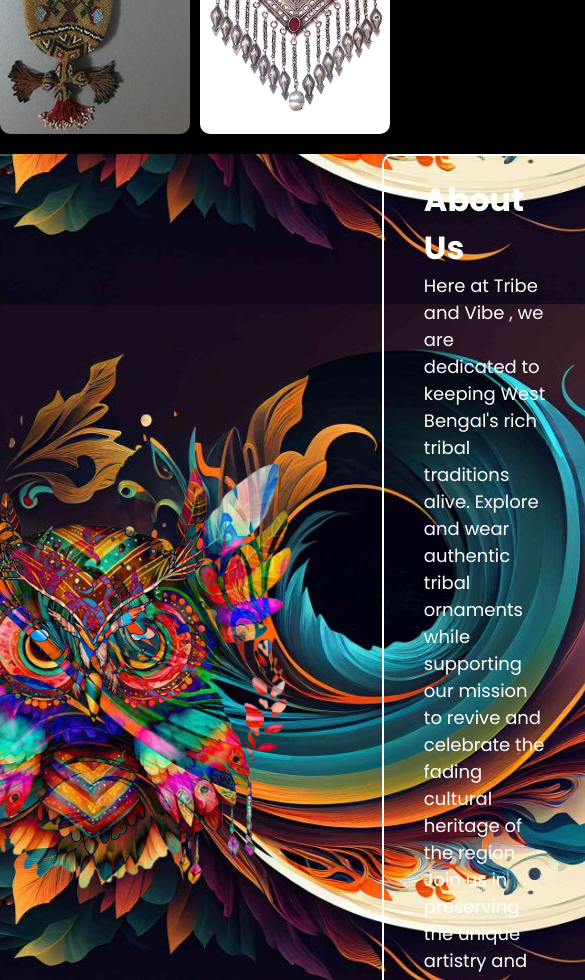
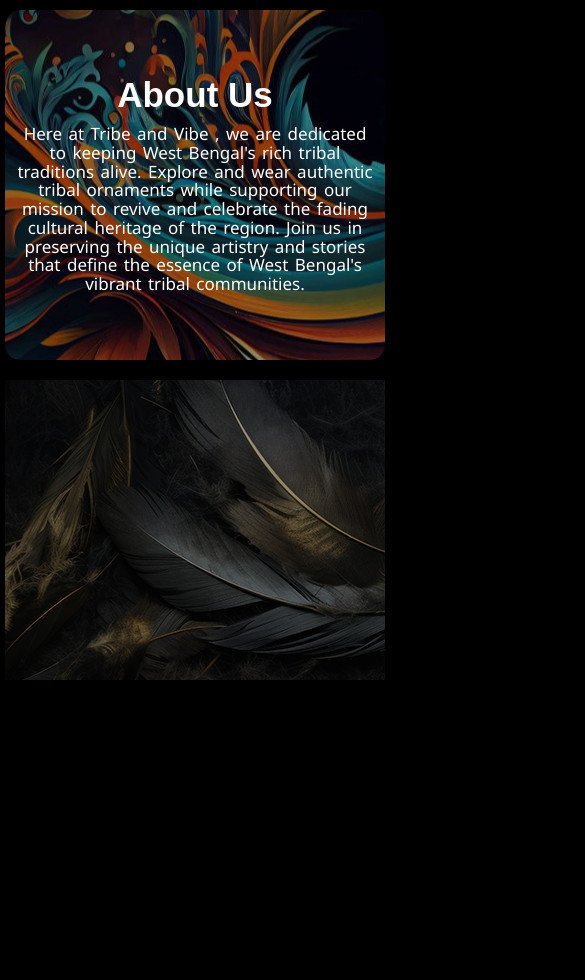
Before and after one commit to Sypher0Dronzer/Tribe-and-Vibe, a plain HTML site: page index.html in a window 390 px wide. Shown: the part 1020-2000 px from the top of the page, 585 px wide, since content can reach past the window. After the commit the page ends 1700 px from the top, so only its background shows below. Drawn offline with nearby package versions, Linux system fonts and the light colour scheme; a web font is replaced by a local one.

Commit message:
about-us done

```diff
--- a/css/imports.css
+++ b/css/imports.css
@@ -3,3 +3,6 @@
 @import url('https://fonts.googleapis.com/css2?family=Protest+Riot&display=swap');
 
 @import url('https://fonts.googleapis.com/css2?family=Manrope:wght@200..800&family=Protest+Riot&display=swap');
+@import url('https://fonts.googleapis.com/css2?family=Noto+Sans:ital,wght@0,100..900;1,100..900&display=swap');
+
+@import url('https://fonts.googleapis.com/css2?family=Noto+Sans:ital,wght@0,100..900;1,100..900&family=Protest+Revolution&display=swap');
--- a/css/main.css
+++ b/css/main.css
@@ -10,10 +10,13 @@ button{
   font-weight: 500;
 }
 body {
+  scroll-behavior: smooth;
   background: black;
   color: white;
   font-family: poppins;
   overflow-x: hidden;
+  scroll-padding-top: 45px;
+
 }
 .section1 {
   height: 70vh;
@@ -225,6 +228,8 @@ color: white;
 .about-us{
   display: flex;
   justify-content: center;
+  margin-top: 20px;
+  font-family: noto sans;
 
 }
 .about-us .grid-2{
@@ -233,6 +238,20 @@ color: white;
   max-width: 1200px;
 display: grid;
 grid-template-columns: 1fr 1fr;
+position: relative;
+z-index: -2;
+border-radius: 15px;
+
+}
+.about-us .grid-2::after{
+content: '';
+position: absolute;
+top: 0;
+right: 0;
+left: 0;
+bottom: 0;
+background: #0000006b;
+z-index: -1;
 
 }
 
@@ -244,13 +263,72 @@ grid-template-columns: 1fr 1fr;
   justify-content: center;
   padding:  20px 40px;
 }
-.about-us .grid-2 .right{
-  border: white 2px solid;
-  border-radius: 10px;
+.about-us .grid-2 .right h1{
+  font-family: "Protest Revolution", sans-serif;
+  font-size: 40px;
+  margin-bottom: 20px;
 }
 .about-us .grid-2 .right p{
-  font-size: 18px;
+  text-align: center;
+  font-size: 16px;
+  line-height: 110%;
+  word-spacing: 2px;
 }
 .about-us .grid-2 .left img{
-  mix-blend-mode: difference;
+  width: 100%;
 }
+@media (max-width:800px){
+  .about-us .grid-2 .left,
+.about-us .grid-2 .right{
+  padding:  10px 10px;
+
+}
+
+  .about-us .grid-2 .right p{
+    text-align: center;
+    font-size: 14px;
+    word-spacing: 2px;
+  }
+  .about-us .grid-2 .right h1{
+    font-size: 35px;
+    margin-bottom: 10px;
+  }
+}
+@media (max-width:600px){
+  .about-us .grid-2{
+    grid-template-columns: 1fr;
+    min-height: 350px;
+
+  }
+  .about-us .grid-2 .left{
+    display: none;
+  }
+  .about-us .grid-2 .right{
+    padding:  5px 10px;
+
+  }
+  .about-us .grid-2 .right p{
+    font-size: 17px;
+
+  }
+}
+/* --------------------------footer------------------- */
+
+.footer{
+  margin-top: 20px;
+  min-height: 300px;
+  background-image: url(../images/abtusbg2.jpg.png);
+  position: relative;
+  z-index: -2;
+}
+.footer::after{
+  content: '';
+position: absolute;
+top: 0;
+right: 0;
+left: 0;
+bottom: 0;
+background: #0000006b;
+z-index: -1;
+
+}
--- a/css/mobile.css
+++ b/css/mobile.css
@@ -3,12 +3,16 @@
     margin-top: 10px;
     display: block;
     text-align: center;
-    font-size: 30px;
+    font-size: 25px;
     background: linear-gradient(45deg,#f13c0f, #f2ff00);
     background-clip: text;
     -webkit-text-fill-color: transparent;
     font-family: "Protest Riot", sans-serif;
 
+  }
+  .section2 h1{
+    font-size: 25px;
+    line-height: 110%;
   }
 
   .section1 {
@@ -23,8 +27,7 @@
     display: none;
   }
   #main-content {
-    margin: 0;
-    margin-top: 60px;
+    margin: 60px 5px 0px 5px;
   }
   .mobile-nav {
     z-index: 100;
--- a/css/navbar.css
+++ b/css/navbar.css
@@ -14,55 +14,66 @@
   z-index: 100;
   min-height: 550px !important;
 }
-.laptop-min{
+.laptop-min {
   width: 60px;
   display: none;
   padding: 10px 5px;
-
 }
-.mobile-nav{
+.mobile-nav {
   display: none;
 }
-.laptop-max{
+.laptop-max {
   min-width: 200px;
   /* display: none; */
   padding: 10px 10px;
 }
 
-.laptop-min .nav-mid a,.laptop-min .nav-bottom a,.laptop-min .nav-top a{
+.laptop-min .nav-mid a,
+.laptop-min .nav-bottom a,
+.laptop-min .nav-top a {
   margin-bottom: 5px;
   display: flex;
   justify-content: center;
   color: white;
-
 }
-.navbar a:hover{
+.navbar a:hover {
+  background: rgba(255, 255, 255, 0.178);
+  box-shadow: rgba(201, 203, 235, 0.9) 0 8px 20px 0,
+    rgba(201, 203, 235, 0.9) 0px -8px 20px 0;
+  backdrop-filter: blur(3.5px);
+  -webkit-backdrop-filter: blur(3.5px);
   border-radius: 10px;
-background: #46464684;
+  border: 1px solid rgba(255, 255, 255, 0.18);
 }
-.laptop-max .nav-mid a,.laptop-max .nav-bottom a,.laptop-max .nav-top a{
+.laptop-max .nav-mid a,
+.laptop-max .nav-bottom a,
+.laptop-max .nav-top a {
   margin-bottom: 5px;
   align-items: center;
   color: white;
   display: grid;
   grid-template-columns: 0.5fr 1fr;
-
+  border: 1px transparent solid;
 }
- .nav-mid a img, .nav-top a img, .nav-bottom a img{
-    scale: .8;
+.nav-mid a img,
+.nav-top a img,
+.nav-bottom a img {
+  scale: 0.8;
 }
-.nav-mid, .nav-top,.nav-bottom{
+.nav-mid,
+.nav-top,
+.nav-bottom {
   display: flex;
   flex-direction: column;
   justify-content: center;
   width: 100%;
 }
-.onpage{
+/* .onpage {
   background: rgba(255, 255, 255, 0.178);
-box-shadow:  rgba(201, 203, 235, 0.9) 0 8px 20px 0,
+  box-shadow: rgba(201, 203, 235, 0.9) 0 8px 20px 0,
     rgba(201, 203, 235, 0.9) 0px -8px 20px 0;
-backdrop-filter: blur( 3.5px );
--webkit-backdrop-filter: blur( 3.5px );
+  backdrop-filter: blur(3.5px);
+  -webkit-backdrop-filter: blur(3.5px);
   border-radius: 10px;
-border: 1px solid rgba( 255, 255, 255, 0.18 );
-}
+  border: 1px solid rgba(255, 255, 255, 0.18);
+} */
--- a/index.html
+++ b/index.html
@@ -24,7 +24,7 @@
         </a>
       </div>
       <div class="nav-mid">
-        <a href="" class="onpage">
+        <a href="">
           <img src="icons/Home Page.png" alt="" />
         </a>
         <a href=""><img src="icons/Search.png" alt="" /></a>
@@ -53,7 +53,7 @@
         </a>
       </div>
       <div class="nav-mid">
-        <a href="" class="onpage">
+        <a href="">
           <img src="icons/Home Page.png" alt="" />
           <h4>Home</h4>
         </a>
@@ -77,7 +77,7 @@
           ><img src="icons/Bracelet.png" alt="" />
           <h4>Accessories</h4>
         </a>
-        <a href=""
+        <a href="#abt-us"
           ><img src="icons/Info.png" alt="" />
           <h4>About Us</h4>
         </a>
@@ -288,7 +288,7 @@
 
       </div>
 
-      <div class="about-us">
+      <div class="about-us" id="abt-us">
         <div class="grid-2">
           <div class="left">
             <img src="images/owl-removebg-preview.png" alt="">
@@ -299,6 +299,10 @@
           </div>
         </div>
       </div>
+
+      <div class="footer">
+
+      </div>
     </div>
 
     <script src="https://cdn.jsdelivr.net/npm/swiper@11/swiper-bundle.min.js"></script>
```
Also changed, not shown: images/abtusbg2.jpg.png (added), images/png1.png (deleted), images/png2.png (deleted), images/png3.png (deleted), images/tribal2.jpg (deleted), images/tribal3.png (deleted), images/tribal5.jpeg (deleted). Lines whose indentation alone changed are shown as unchanged.
